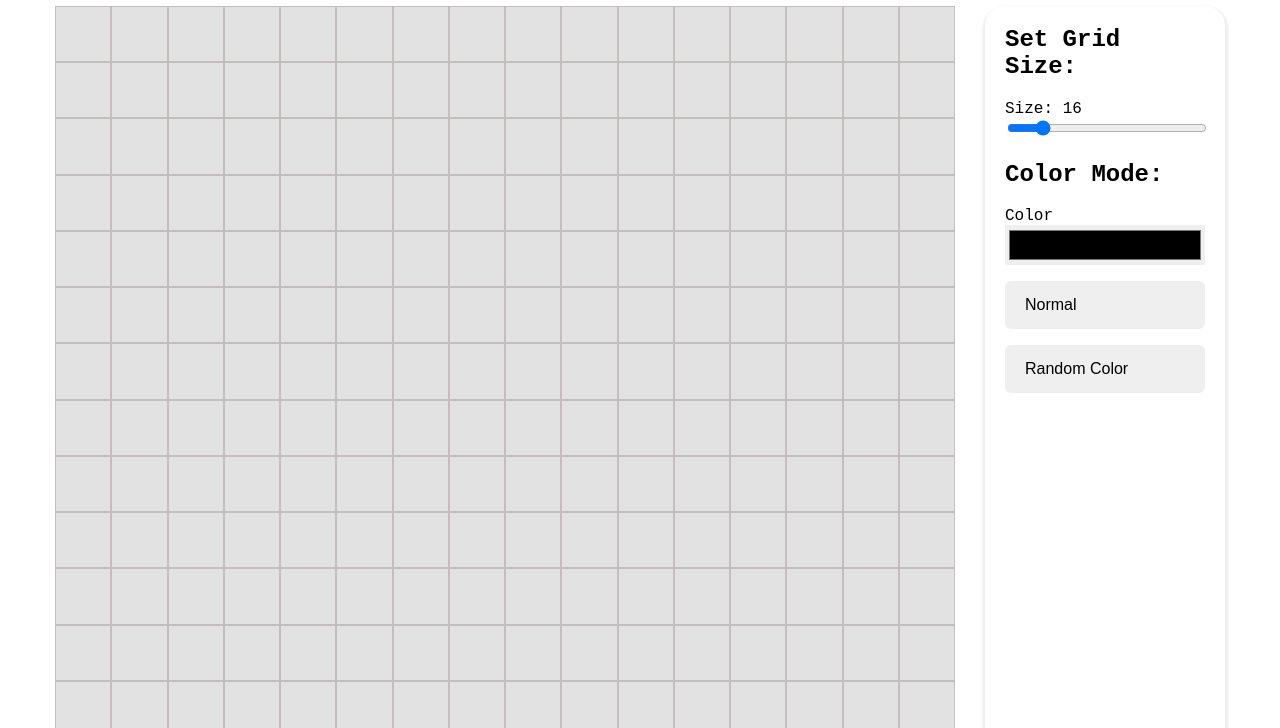
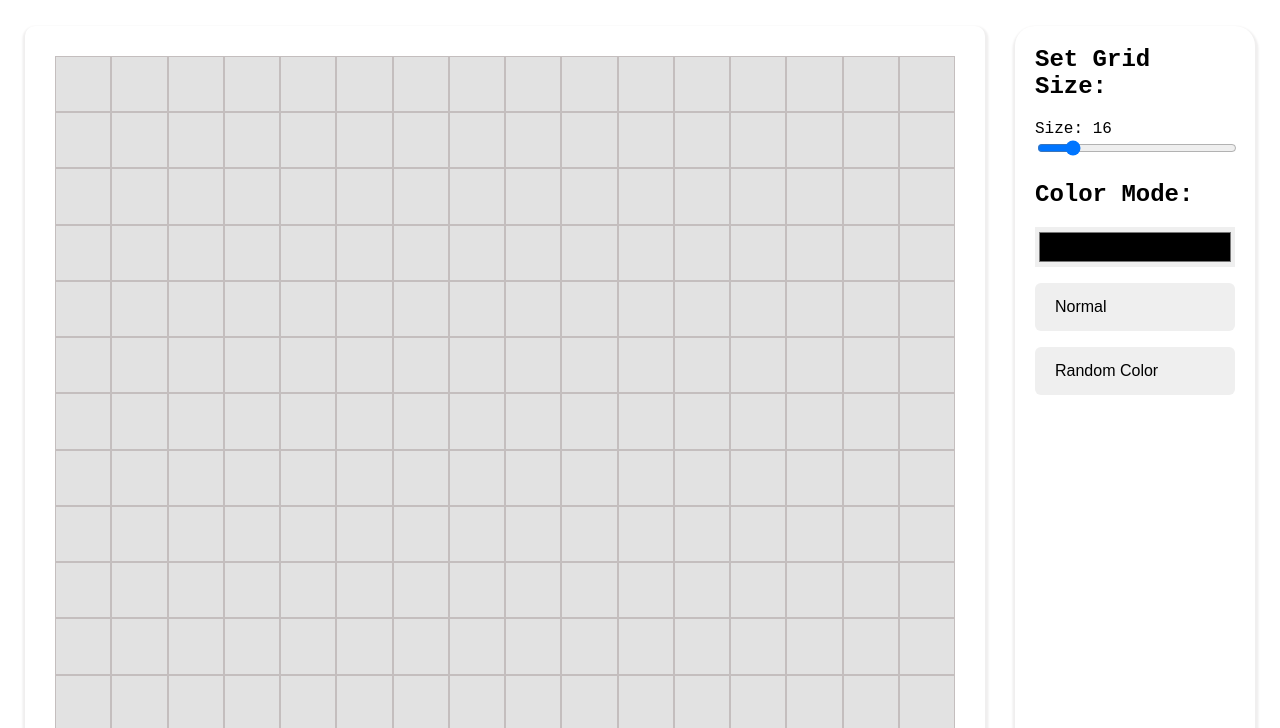
Before and after one commit to cr3do/etch-a-sketch, a plain HTML site: page index.html in a window 1280 px wide. Shown: the part 69-797 px from the top of the page. Drawn offline with Linux system fonts and the light colour scheme.

Commit message:
update ui layout

```diff
--- a/css/style.css
+++ b/css/style.css
@@ -8,6 +8,7 @@ container {
     display: flex;
     flex-direction: column;
     flex-wrap: wrap;
+    gap: 20px;
 }
 
 header {
@@ -30,6 +31,13 @@ footer {
 
 }
 
+#canvas-container {
+    padding: 30px;
+    box-shadow: .5px 3px 2px 3px rgb(240, 239, 239);
+    border-radius: 10px;
+
+}
+
 #grid-container {
     width: 900px;
     align-items: stretch;
@@ -47,6 +55,7 @@ footer {
     aspect-ratio: 1/1;
     flex-grow: 1;
     box-sizing: border-box;
+    cursor: pointer;
 }
 
 .cell:hover {
@@ -72,7 +81,7 @@ footer {
 
 #inputColorPicker:hover, #txtGridSize:hover {
     cursor: pointer;
-    transition: all .3s ease;
+    transition: all .2s ease;
     transform: translateY(-1px);
 }
 
--- a/index.html
+++ b/index.html
@@ -13,7 +13,7 @@
         </header>
 
         <main>
-            <div id="">
+            <div id="canvas-container">
                 <div id="grid-container">
 
                 </div>
@@ -28,7 +28,7 @@
                 </p>
                 <h2>Color Mode:</h2>
                 <p>
-                    <label for="color">Color</label>
+                    <!-- <label for="color">Color</label> -->
                     <input type="color" id="inputColorPicker">
                 </p>
                 <p class="buttonContainer">
```
